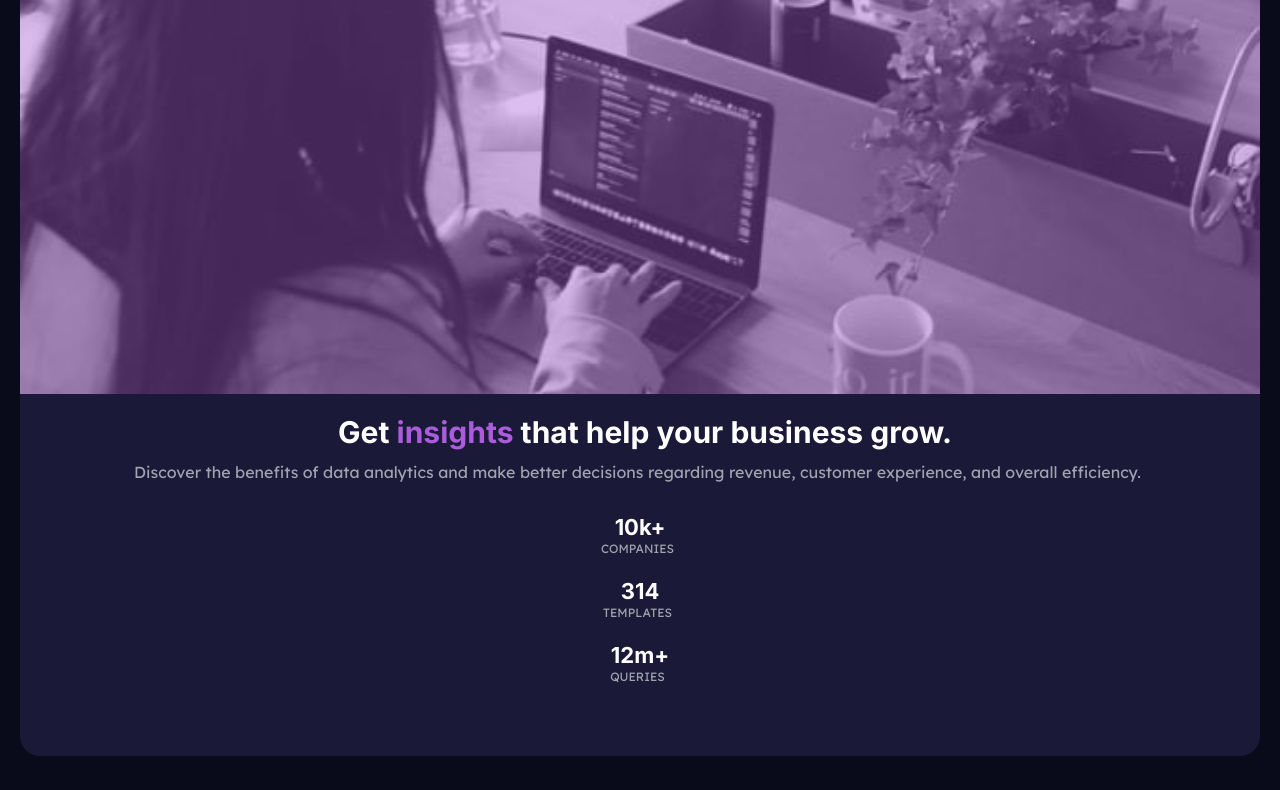
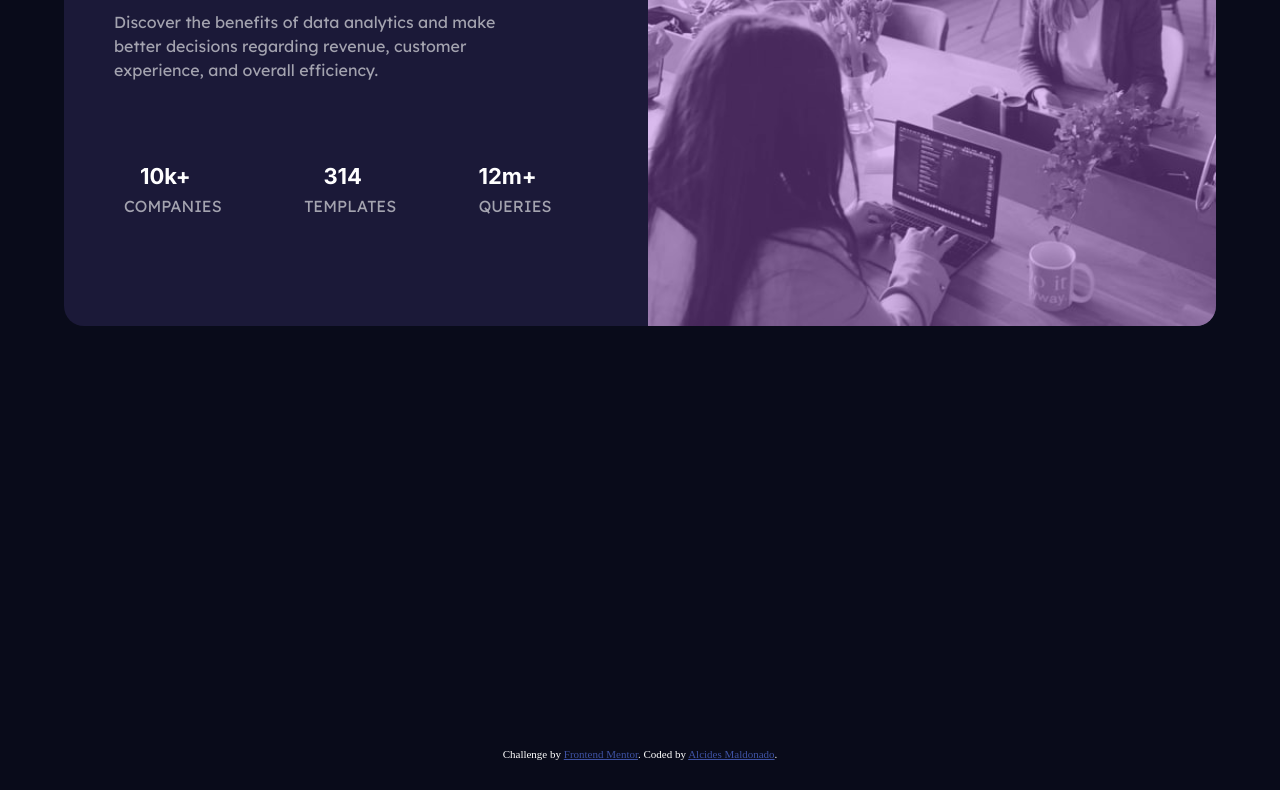
Before and after one commit to Alatmal/stats-preview-card-component-main, a plain HTML site: page index.html in a window 1280 px wide. Shown: the part 566-1356 px from the top of the page. After the commit the page ends 1326 px from the top, so only its background shows below. Drawn offline with Linux system fonts and the light colour scheme.

Commit message:
Desktop version ready

```diff
--- a/index.html
+++ b/index.html
@@ -15,7 +15,8 @@
   <div class="card-container">
     <div class="image-container">
       <div class="images">
-        <img src="/images/image-header-mobile.jpg" alt="people talking" class="card-image">
+        <img src="/images/image-header-mobile.jpg" alt="people talking" class="card-image" id="mobile-image">
+        <img src="/images/image-header-desktop.jpg" alt="people talking" class="card-image" id="desktop-image">
         <div class="card-overlay"></div>
       </div>
     </div>
@@ -23,7 +24,7 @@
       <h2>Get <bold>insights</bold> that help your business grow.</h2>
       <p>Discover the benefits of data analytics and make better decisions regarding revenue, customer experience, and overall efficiency.</p>
 
-      <ul>
+      <ul class="stats">
         <li>
           <h3>10k+</h3>
           <p>COMPANIES</p>
--- a/style.css
+++ b/style.css
@@ -36,6 +36,9 @@ body{
     border-radius: 20px;
 }
 
+#desktop-image{
+    display: none;
+}
 .image-container{
     position: relative;
 }
@@ -112,7 +115,63 @@ li p{
     font-family: 'Inter', sans-serif;
 }
 
+@media (min-width:720px){
+   .card-container{
+       display: flex;
+       flex-direction:row-reverse;
+       margin: 33% 5%;
+       padding-bottom: 0;
+     }
 
+    .images img, .card-overlay{
+        border-radius: 0 20px 20px 0;
+    }
+
+    #mobile-image {
+        display: none;
+    }
+
+    #desktop-image{
+        display: block;
+    }
+    .image-container{
+        width: 100%;
+    }
+    .card-pgrhp{
+        padding: 40px 30px 0 30px;
+    }
+    .card-pgrhp h2{
+        text-align: left;
+        font-size: 36px;
+        margin-bottom: 5%;
+    }
+    .card-pgrhp p{
+        text-align: left;
+        font-size: 1rem;
+        padding-right: 10%;
+    }
+    .card-pgrhp ul p{
+        text-align: center;
+        margin-right: 0;
+    }
+
+    ul.stats {
+        display: flex;
+        align-items: stretch;
+        justify-content: space-between;
+        width: 100%;
+    }
+    .stats h3{
+        padding-bottom: 5px;
+    }
+
+    .card-container .stats{
+       padding-top: 10%;
+       padding-right: 10%;
+    }
+
+
+}
 
 
 
```
